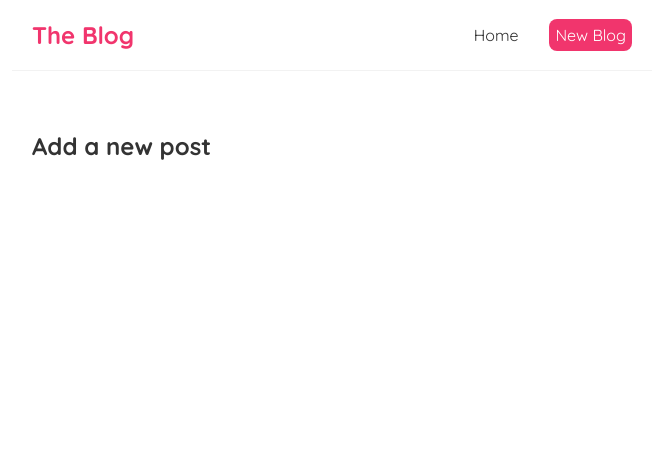
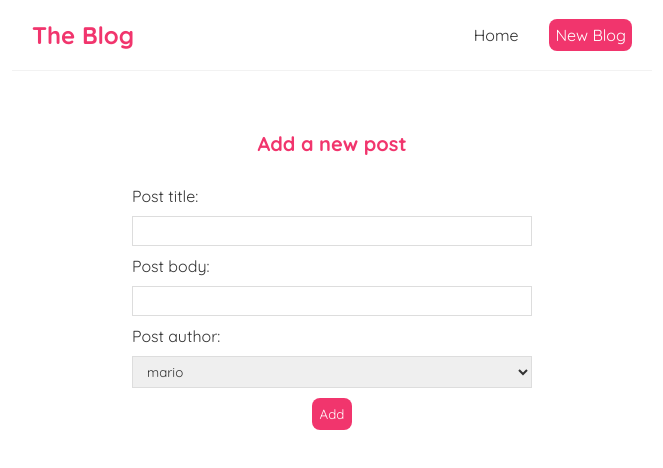
Before and after one commit to jacekcielecki/online-blog, a React (Create React App) app: page /create in a window 1280 px wide. Shown: the top 468 px of the page, without its empty margins (308-971 px from the left). Built offline with nearby package versions, Linux system fonts and the light colour scheme.

Commit message:
add create form

```diff
--- a/src/Create.js
+++ b/src/Create.js
@@ -1,7 +1,41 @@
+import { useState } from "react";
+
 const Create = () => {
+    const [title, setTitle] = useState('');
+    const [body, setBody] = useState('');
+    const [author, setAuthor] = useState('');
+
     return (
         <div className="create">
             <h2>Add a new post</h2>
+            <form>
+                <label>Post title:</label>
+                <input
+                    type="text"
+                    required
+                    value={title}
+                    onChange={(e) => setTitle(e.target.value)}
+                 />
+                <label>Post body:</label>
+                <input
+                    type="text"
+                    required
+                    value={body}
+                    onChange={(e) => setBody(e.target.value)}
+                 />
+                <label>Post author:</label>
+                <select
+                    value={author}
+                    onChange={(e) => setAuthor(e.target.value)}
+                >
+                    <option value="mario">mario</option>
+                    <option value="yoshi">yoshi</option>
+                </select>
+                <button>Add</button>
+                <p>{title}</p>
+                <p>{body}</p>
+                <p>{author}</p>
+            </form>
         </div>
       );
 }
--- a/src/index.css
+++ b/src/index.css
@@ -61,3 +61,35 @@
 .blog-details div {
   margin: 20px 0;
 }
+
+/* create new blog form */
+.create {
+  max-width: 400px;
+  margin: 0 auto;
+  text-align: center;
+}
+.create label {
+  text-align: left;
+  display: block;
+}
+.create h2 {
+  font-size: 20px;
+  color: #f1356d;
+  margin-bottom: 30px;
+}
+.create input, .create textarea, .create select {
+  width: 100%;
+  padding: 6px 10px;
+  margin: 10px 0;
+  border: 1px solid #ddd;
+  box-sizing: border-box;
+  display: block;
+}
+.create button {
+  background: #f1356d;
+  color: #fff;
+  border: 0;
+  padding: 8px;
+  border-radius: 8px;
+  cursor: pointer;
+}
```
